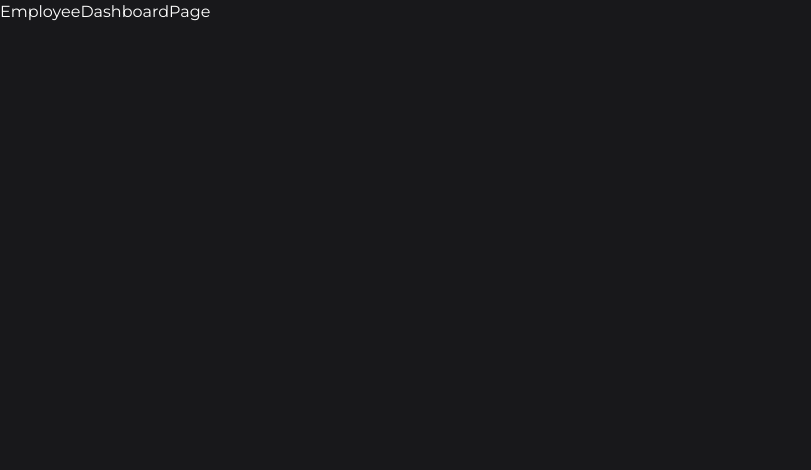
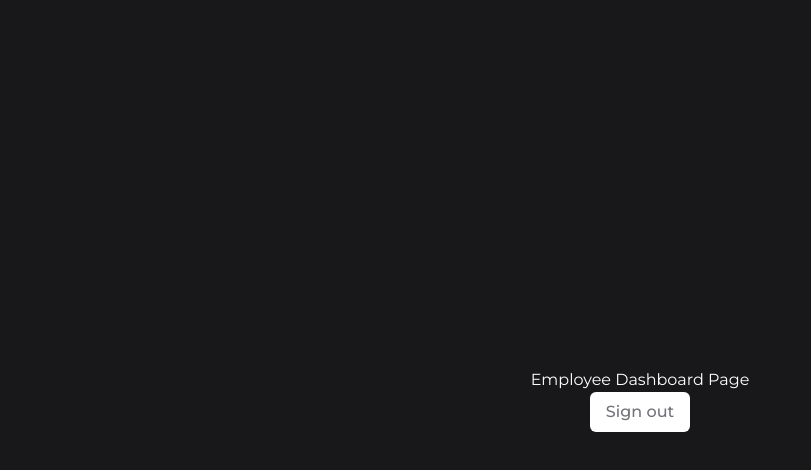
Before and after one commit to mateuscorreiaazevedo/arquitetura_limpa_next, a Next.js app: page /dashboard/employee in a window 1280 px wide. Shown: the top 470 px of the page, without its empty margins (0-811 px from the left). Built offline with nearby package versions, Linux system fonts and the light colour scheme.

Commit message:
chore(developer): add login and access control based on token example

```diff
--- a/biome.json
+++ b/biome.json
@@ -63,7 +63,8 @@
         "noUnusedVariables": {
           "level": "warn",
           "fix": "safe"
-        }
+        },
+        "useExhaustiveDependencies": "off"
       }
     }
   }
--- a/src/app/(app)/dashboard/admin/page.tsx
+++ b/src/app/(app)/dashboard/admin/page.tsx
@@ -1,3 +1,13 @@
+import { Button } from '@/shared/components/button'
+import Link from 'next/link'
+
 export default function AdminDashboardPage() {
-  return <span>AdminDashboardPage</span>
+  return (
+    <div className="flex flex-col items-center justify-center h-screen w-full">
+      <span>Admin Dashboard Page</span>
+      <Link href={'/api/auth/signout'}>
+        <Button variant="light">Sign out</Button>
+      </Link>
+    </div>
+  )
 }
--- a/src/app/(app)/dashboard/employee/page.tsx
+++ b/src/app/(app)/dashboard/employee/page.tsx
@@ -1,3 +1,13 @@
+import { Button } from '@/shared/components/button'
+import Link from 'next/link'
+
 export default function EmployeeDashboardPage() {
-  return <span>EmployeeDashboardPage</span>
+  return (
+    <div className="flex flex-col items-center justify-center h-screen w-full">
+      <span>Employee Dashboard Page</span>
+      <Link href={'/api/auth/signout'}>
+        <Button variant="light">Sign out</Button>
+      </Link>
+    </div>
+  )
 }
--- a/src/app/(app)/login/page.tsx
+++ /dev/null
@@ -1,3 +0,0 @@
-export default function LoginPage() {
-  return <span>Login</span>
-}
--- a/src/app/(app)/page.tsx
+++ b/src/app/(app)/page.tsx
@@ -1,11 +1,3 @@
-import { Title } from '@/shared/components'
-
-export default function HomePage() {
-  return (
-    <div className="w-full h-screen flex justify-center items-center flex-col gap-2">
-      <Title>Home</Title>
-      <Title color="primary">Teste</Title>
-      <Title color="secondary">123</Title>
-    </div>
-  )
+export default function IndexPage() {
+  return null
 }
--- /dev/null
+++ b/src/app/(public)/login/_components/list-buttons-signin.tsx
@@ -0,0 +1,69 @@
+'use client'
+
+import { AccessLevelEnum, AccessRoleEnum } from '@/main/config/client/client-config-permissions'
+import { Button } from '@/shared/components/button'
+import { useRouter } from 'next/navigation'
+import { useCallback } from 'react'
+
+interface OptionOfLogin {
+  id: string
+  accessLevel: AccessLevelEnum
+  accessRole: AccessRoleEnum
+  label: string
+}
+
+export function ListButtonsSignin() {
+  const router = useRouter()
+
+  const optionsOfLogin: OptionOfLogin[] = [
+    {
+      id: '1',
+      accessLevel: AccessLevelEnum.ADMIN,
+      accessRole: AccessRoleEnum.INTERNAL,
+      label: 'Login como administrador interno',
+    },
+    {
+      id: '2',
+      accessLevel: AccessLevelEnum.ADMIN,
+      accessRole: AccessRoleEnum.EXTERNAL,
+      label: 'Login como administrador externo',
+    },
+    {
+      id: '3',
+      accessLevel: AccessLevelEnum.MANAGER,
+      accessRole: AccessRoleEnum.INTERNAL,
+      label: 'Login como gestor interno',
+    },
+    {
+      id: '4',
+      accessLevel: AccessLevelEnum.MANAGER,
+      accessRole: AccessRoleEnum.EXTERNAL,
+      label: 'Login como gestor externo',
+    },
+    {
+      id: '5',
+      accessLevel: AccessLevelEnum.EMPLOYEE,
+      accessRole: AccessRoleEnum.INTERNAL,
+      label: 'Login como colaborador',
+    },
+  ]
+
+  const handleLogin = useCallback((option: OptionOfLogin) => {
+    if (!option) {
+      return
+    }
+    const token = btoa(JSON.stringify({ accessLevel: option.accessLevel, accessRole: option.accessRole }))
+
+    router.push(`/api/auth/signin?sso=${token}`)
+  }, [])
+
+  return (
+    <div className="flex flex-col gap-3 items-center justify-center w-full">
+      {optionsOfLogin.map(option => (
+        <Button color="primary" key={option.id} onClick={() => handleLogin(option)}>
+          {option.label}
+        </Button>
+      ))}
+    </div>
+  )
+}
--- /dev/null
+++ b/src/app/(public)/login/page.tsx
@@ -0,0 +1,10 @@
+import { ListButtonsSignin } from './_components/list-buttons-signin'
+
+export default function LoginPage() {
+  return (
+    <div className="flex flex-col items-center justify-center h-screen w-full">
+      <span className="font-bold uppercase mb-10">Login options</span>
+      <ListButtonsSignin />
+    </div>
+  )
+}
--- a/src/middleware.ts
+++ b/src/middleware.ts
@@ -19,6 +19,7 @@ export function middleware(req: NextRequest) {
 
 export const config = {
   matcher: [
+    '/login',
     '/',
     '/dashboard/admin',
     '/profiles',
--- /dev/null
+++ b/src/shared/components/button/index.tsx
@@ -0,0 +1,8 @@
+import type { ComponentProps } from 'react'
+import { type ButtonVariants, buttonVariantsStyles } from './styles'
+
+export type ButtonProps = ComponentProps<'button'> & ButtonVariants
+
+export function Button({ className, color = 'default', variant = 'solid', ...props }: ButtonProps) {
+  return <button className={buttonVariantsStyles({ className, color, variant })} {...props} />
+}
--- /dev/null
+++ b/src/shared/components/button/styles.tsx
@@ -0,0 +1,45 @@
+import { type VariantProps, tv } from 'tailwind-variants'
+
+export const buttonVariantsStyles = tv({
+  base: 'rounded-md px-4 py-2 text-base font-medium transition-all',
+  variants: {
+    color: {
+      default: '',
+      primary: '',
+      secondary: '',
+      danger: '',
+      success: '',
+      warning: '',
+    },
+    variant: {
+      light: '',
+      solid: '',
+      outline: '',
+    },
+  },
+
+  defaultVariants: {
+    color: 'default',
+    variant: 'solid',
+  },
+
+  compoundVariants: [
+    { color: 'primary', variant: 'solid', className: 'bg-blue-500 text-white hover:bg-blue-700' },
+    { color: 'primary', variant: 'light', className: 'bg-blue-200 text-blue-600' },
+    { color: 'primary', variant: 'outline', className: 'bg-white text-blue-600 border border-blue-600' },
+    { color: 'default', variant: 'solid', className: 'bg-zinc-400 text-zinc-800' },
+    { color: 'default', variant: 'light', className: 'bg-white text-zinc-500' },
+    { color: 'default', variant: 'outline', className: 'bg-white text-zinc-600 border border-zinc-600' },
+    { color: 'danger', variant: 'solid', className: 'bg-red-500 text-white' },
+    { color: 'danger', variant: 'light', className: 'bg-red-200 text-red-600' },
+    { color: 'danger', variant: 'outline', className: 'bg-white text-red-600 border border-red-600' },
+    { color: 'success', variant: 'solid', className: 'bg-green-500 text-white' },
+    { color: 'success', variant: 'light', className: 'bg-green-200 text-green-600' },
+    { color: 'success', variant: 'outline', className: 'bg-white text-green-600 border border-green-600' },
+    { color: 'warning', variant: 'solid', className: 'bg-yellow-500 text-white' },
+    { color: 'warning', variant: 'light', className: 'bg-yellow-200 text-yellow-600' },
+    { color: 'warning', variant: 'outline', className: 'bg-white text-yellow-600 border border-yellow-600' },
+  ],
+})
+
+export type ButtonVariants = VariantProps<typeof buttonVariantsStyles>
```
